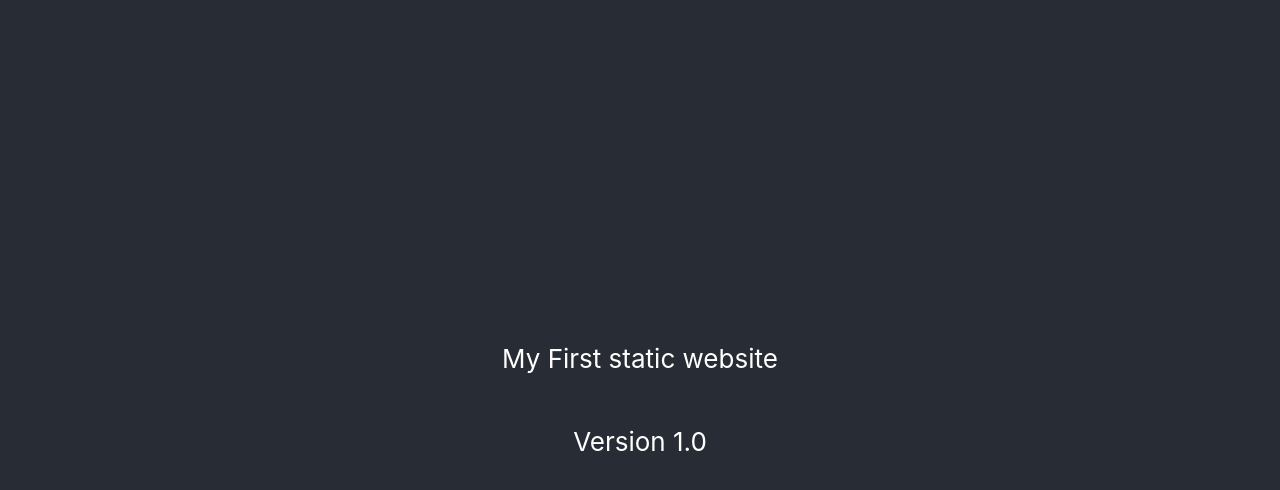
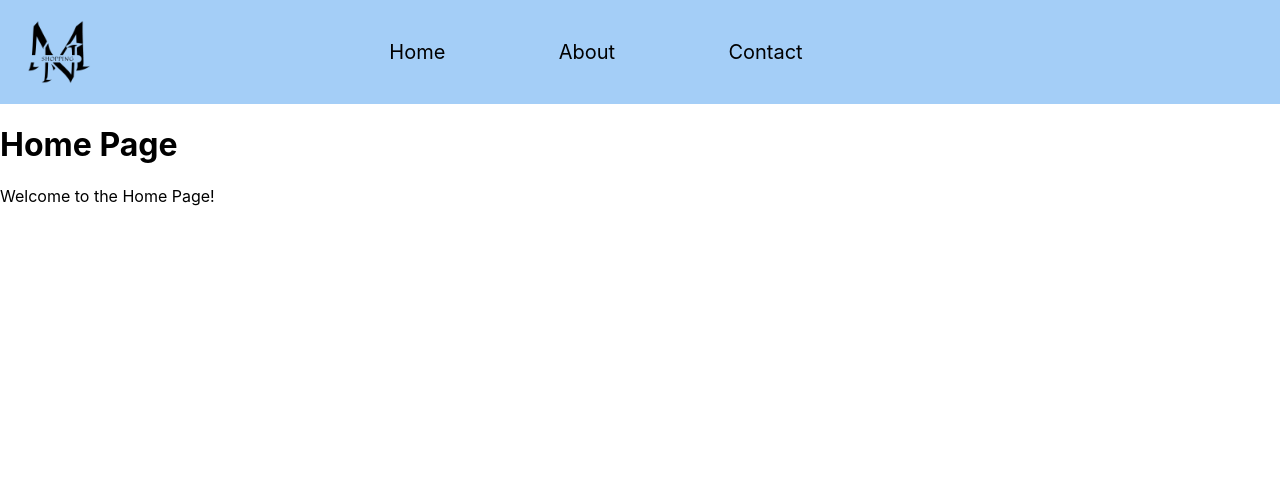
Before and after one commit to MarvanN/Static-website, a React (Create React App) app: page / in a window 1280 px wide. Shown: the top 490 px of the page. Built offline with nearby package versions, Linux system fonts and the light colour scheme.

Commit message:
added routes

```diff
--- a/package.json
+++ b/package.json
@@ -9,6 +9,7 @@
     "@testing-library/user-event": "^13.5.0",
     "react": "^18.3.1",
     "react-dom": "^18.3.1",
+    "react-router-dom": "^6.26.0",
     "react-scripts": "5.0.1",
     "web-vitals": "^2.1.4"
   },
--- a/src/App.css
+++ b/src/App.css
@@ -8,9 +8,15 @@
 }
 
 @media (prefers-reduced-motion: no-preference) {
-  .App-logo {
-    animation: App-logo-spin infinite 20s linear;
+  .App-logo1 {
+    animation: shake 1.5s;
   }
+}
+
+.App-logo1 {
+  animation: shake 1.5s;
+  position: absolute;
+  width: 100px;
 }
 
 .App-header {
@@ -24,6 +30,40 @@
   color: white;
 }
 
+.main-container {
+  display: flex;
+  flex-direction: row;
+  background-color: #a4cef7;
+}
+
+.image-section {
+  flex-basis: 20%;
+}
+
+.nav-bar {
+  padding: 40px 20px;
+  display: flex;
+  flex-direction: row;
+  justify-content: space-evenly;
+  flex-basis: 50%;
+}
+
+.nav-bar a {
+  text-decoration: none;
+  color: black;
+  font-size: 20px;
+}
+
+.nav-bar a:hover {
+  text-decoration: none;
+  color: black;
+  font-weight: bold;
+}
+
+/* .main-layout {
+  background-image: url("assets/SHOPPING.png");
+} */
+
 .App-link {
   color: #61dafb;
 }
@@ -36,3 +76,29 @@
     transform: rotate(360deg);
   }
 }
+
+@keyframes shake {
+  0% {
+    transform: rotate(0deg);
+  }
+
+  10% {
+    transform: rotate(-15deg);
+  }
+
+  20% {
+    transform: rotate(15deg);
+  }
+
+  30% {
+    transform: rotate(-7deg);
+  }
+
+  40% {
+    transform: rotate(7deg);
+  }
+
+  50% {
+    transform: rotate(0deg);
+  }
+}
--- /dev/null
+++ b/src/New-App.js
@@ -0,0 +1,34 @@
+import React from 'react';
+import { BrowserRouter as Router, Route, Routes } from 'react-router-dom';
+import { Link } from 'react-router-dom';
+import Home from './pages/Home';
+import About from './pages/About';
+import Contact from './pages/Contact';
+
+import logo from './assets/SHOPPING.png';
+
+import './App.css';
+
+function App() {
+  return (
+    <Router>
+        <div className='main-container'>
+            <div className='image-section'>
+                <img src={logo} className="App-logo1" alt="logo" />
+            </div>
+            <nav className='nav-bar'>
+                <Link to="/">Home</Link>
+                <Link to="/about">About</Link>
+                <Link to="/contact">Contact</Link>
+            </nav>
+        </div>
+      <Routes>
+        <Route path="/" element={<Home />} />
+        <Route path="/about" element={<About />} />
+        <Route path="/contact" element={<Contact />} />
+      </Routes>
+    </Router>
+  );
+}
+
+export default App;
--- a/src/index.js
+++ b/src/index.js
@@ -1,7 +1,7 @@
 import React from 'react';
 import ReactDOM from 'react-dom/client';
 import './index.css';
-import App from './App';
+import App from './New-App';
 import reportWebVitals from './reportWebVitals';
 
 const root = ReactDOM.createRoot(document.getElementById('root'));
--- /dev/null
+++ b/src/pages/About.js
@@ -0,0 +1,12 @@
+import React from 'react';
+
+function About() {
+  return (
+    <div className='main-layout'>
+      <h1>About Page</h1>
+      <p>Learn more about us on this page.</p>
+    </div>
+  );
+}
+
+export default About;
--- /dev/null
+++ b/src/pages/Contact.js
@@ -0,0 +1,12 @@
+import React from 'react';
+
+function Contact() {
+  return (
+    <div>
+      <h1>Contact Page</h1>
+      <p>Contact us at example@example.com.</p>
+    </div>
+  );
+}
+
+export default Contact;
--- /dev/null
+++ b/src/pages/Home.js
@@ -0,0 +1,14 @@
+import React from 'react';
+
+import './../App.css';
+
+function Home() {
+  return (
+    <div className='main-layout'>
+      <h1>Home Page</h1>
+      <p>Welcome to the Home Page!</p>
+    </div>
+  );
+}
+
+export default Home;
```
Also changed, not shown: src/assets/SHOPPING.png (added), 1 other file (tests, documents, lock files or other folders).
